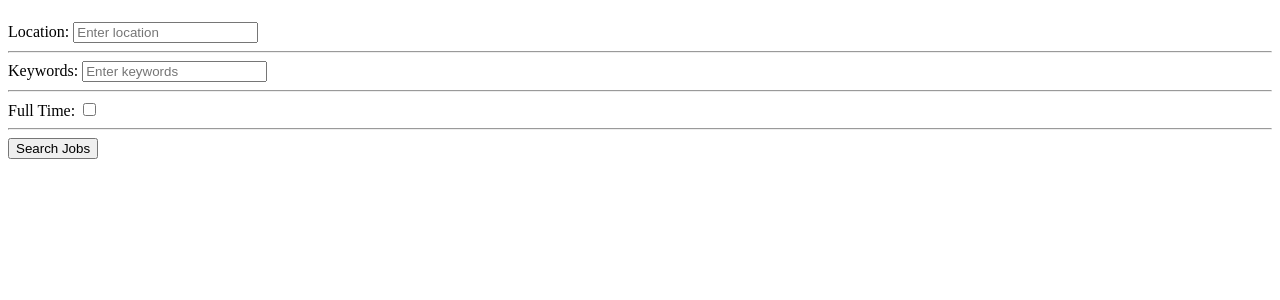
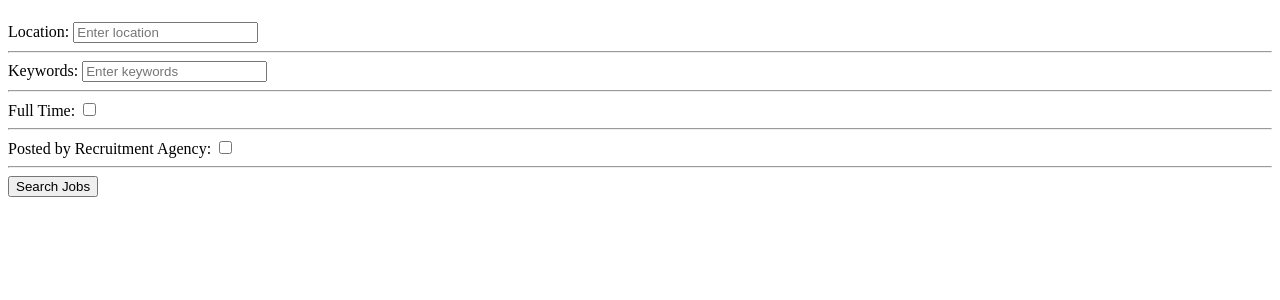
Before and after one commit to nuthalam/job, a Flask app: template templates/index.html in a window 1280 px wide. Shown: the part 58-358 px from the top of the page. Run offline with Flask 3, Linux system fonts and the light colour scheme; the template is opened without the code that fills it, so the values that code supplies are empty.

Commit message:
added input the postedBy Recruitment Agency filter

```diff
--- a/templates/index.html
+++ b/templates/index.html
@@ -9,16 +9,24 @@
     <div class="header">
         <h1>Find a Job You'll Love</h1>  <!-- Header section with title -->
     </div>
+
     <div class="filter-container">
         <form method="POST">  <!-- Form element with POST method -->
+
             <label for="location">Location:</label>
             <input type="text" id="location" name="location" placeholder="Enter location">  <!-- Input field for location -->
             <hr> <!-- Horizontal line to separate filters -->
+
             <label for="keywords">Keywords:</label>
             <input type="text" id="keywords" name="keywords" placeholder="Enter keywords">  <!-- Input field for keywords -->
             <hr> <!-- Horizontal line to separate filters -->
+
             <label for="fullTime">Full Time:</label>
             <input type="checkbox" id="fullTime" name="fullTime" value="true">  <!-- Checkbox for full-time option -->
+            <hr> <!-- Horizontal line to separate filters -->
+
+            <label for="postedByRecruitmentAgency">Posted by Recruitment Agency:</label>
+            <input type="checkbox" id="postedByRecruitmentAgency" name="postedByRecruitmentAgency" value="true">  <!-- Checkbox for recruitment agency option -->
             <hr> <!-- Horizontal line to separate filters -->
 
             <button type="submit">Search Jobs</button>  <!-- Submit button to initiate the form submission -->
```
